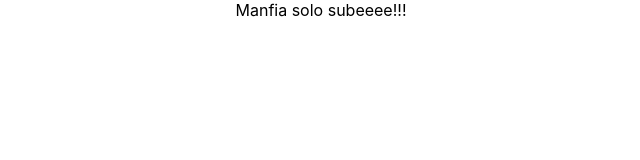
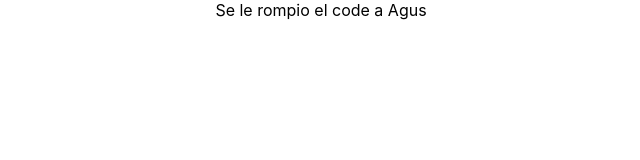
Before and after one commit to jfranciscopages/manfia, a React (Create React App) app: page / in a window 1280 px wide. Shown: the top 160 px of the page, without its empty margins (319-959 px from the left). Built offline with nearby package versions, Linux system fonts and the light colour scheme.

Commit message:
actualice app

```diff
--- a/src/App.js
+++ b/src/App.js
@@ -1,7 +1,7 @@
 import "./App.css";
 
 function App() {
-  return <div className="App"> Manfia solo subeeee!!!</div>;
+  return <div className="App"> Se le rompio el code a Agus</div>;
 }
 
 export default App;
```
